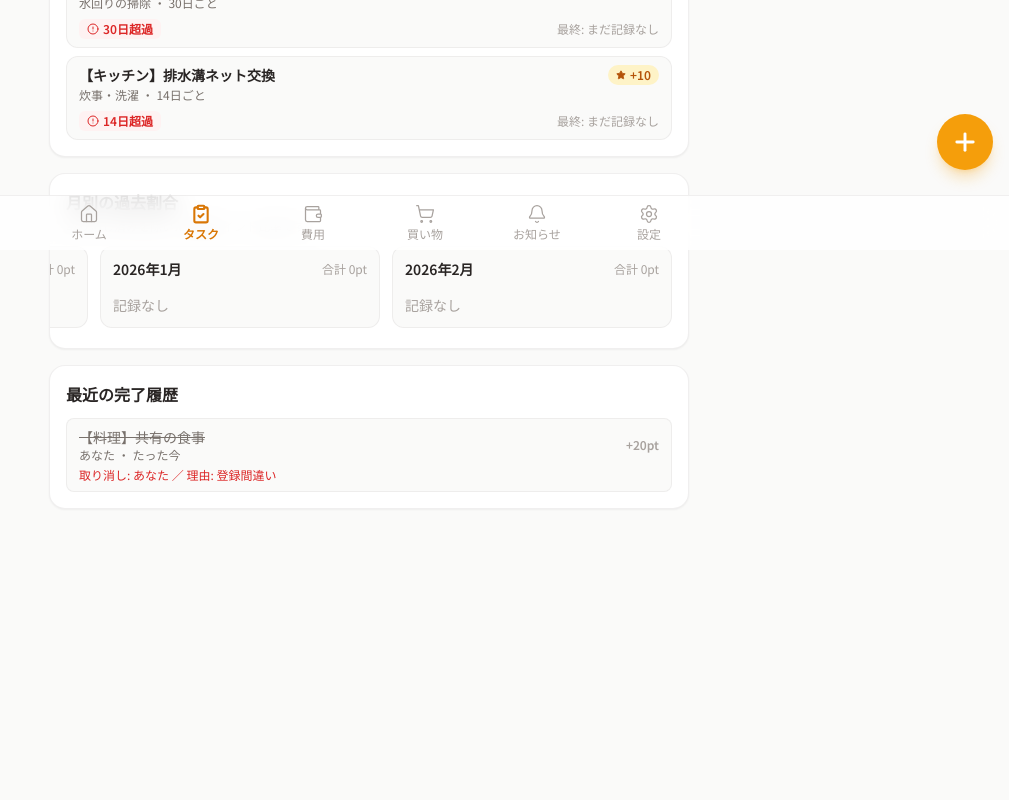
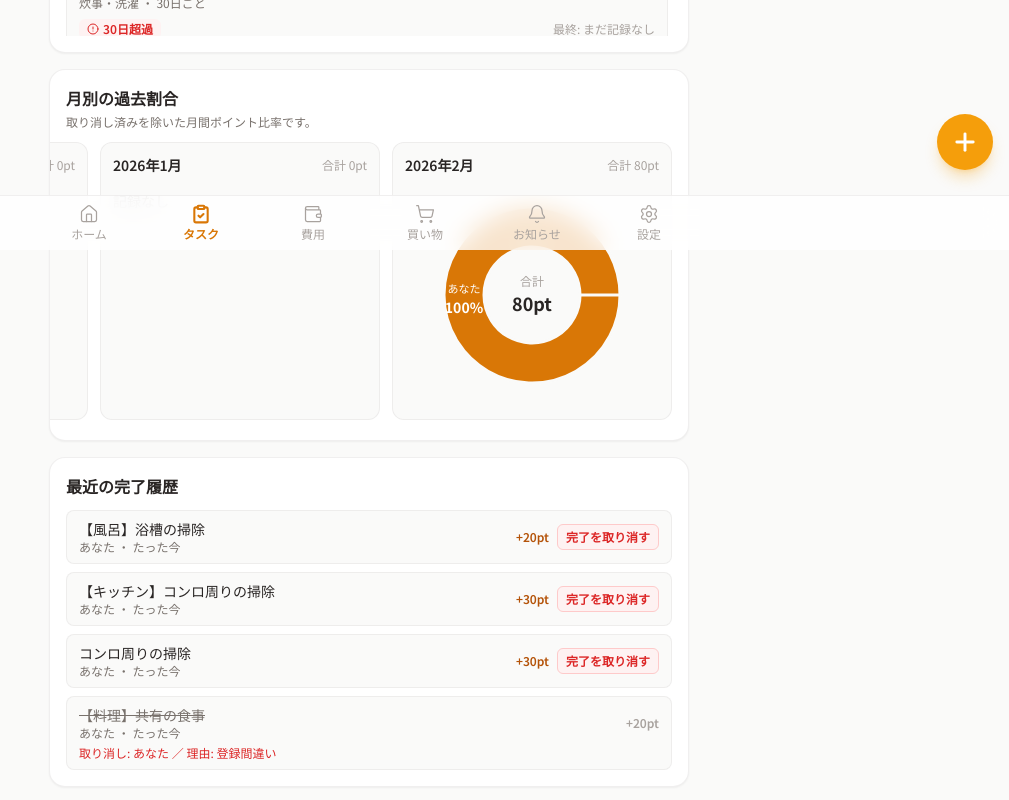
Before and after one commit to fujishio/ShareHouseWork, a Next.js app: page /tasks in a window 1280 px wide. Shown: the part 550-1350 px from the top of the page, without its empty margins (271-1280 px from the left). Before the commit the page ends 1155 px from the top, so only its background shows below. Built offline with nearby package versions, Linux system fonts and the light colour scheme.

Commit message:
タスクの追加など

```diff
--- a/data/task-completions.json
+++ b/data/task-completions.json
@@ -10,5 +10,32 @@
     "canceledAt": "2026-02-25T10:43:25.539Z",
     "canceledBy": "あなた",
     "cancelReason": "登録間違い"
+  },
+  {
+    "id": 2,
+    "taskId": 16,
+    "taskName": "コンロ周りの掃除",
+    "points": 30,
+    "completedBy": "あなた",
+    "completedAt": "2026-02-25T10:48:07.172Z",
+    "source": "app"
+  },
+  {
+    "id": 3,
+    "taskId": 16,
+    "taskName": "【キッチン】コンロ周りの掃除",
+    "points": 30,
+    "completedBy": "あなた",
+    "completedAt": "2026-02-25T11:02:06.193Z",
+    "source": "app"
+  },
+  {
+    "id": 4,
+    "taskId": 8,
+    "taskName": "【風呂】浴槽の掃除",
+    "points": 20,
+    "completedBy": "あなた",
+    "completedAt": "2026-02-25T11:02:15.260Z",
+    "source": "app"
   }
 ]
--- a/src/app/tasks/page.tsx
+++ b/src/app/tasks/page.tsx
@@ -76,7 +76,7 @@ export default async function TasksPage() {
   const validCompletions = completions.filter((record) => !record.canceledAt);
 
   const latestByTask = getLatestCompletionByTask(completions);
-  const priorityTasks = getPrioritizedTasks(latestByTask, now, 6);
+  const priorityTasks = getPrioritizedTasks(latestByTask, now, TASKS.length);
 
   const recentCompletions = [...completions]
     .filter((record) => !Number.isNaN(new Date(record.completedAt).getTime()))
@@ -120,7 +120,7 @@ export default async function TasksPage() {
       <section className="rounded-2xl border border-stone-200/60 bg-white p-4 shadow-sm">
         <h3 className="font-bold text-stone-800">急ぎのタスク</h3>
         <p className="mt-1 text-xs text-stone-500">優先度が高い順に表示しています。</p>
-        <ul className="mt-3 space-y-2">
+        <ul className="mt-3 max-h-[55vh] space-y-2 overflow-y-auto pr-1">
           {priorityTasks.map((task) => (
             <li
               key={task.id}
--- a/src/components/RecentCompletionsSection.tsx
+++ b/src/components/RecentCompletionsSection.tsx
@@ -1,6 +1,6 @@
 "use client";
 
-import { useMemo, useState } from "react";
+import { useEffect, useMemo, useState } from "react";
 import type {
   ApiErrorResponse,
   TaskCompletionCancelResponse,
@@ -30,6 +30,10 @@ export default function RecentCompletionsSection({ initialRecords }: Props) {
   const [draft, setDraft] = useState<CancelDraft>(DEFAULT_DRAFT);
   const [isSubmitting, setIsSubmitting] = useState(false);
   const [errorMessage, setErrorMessage] = useState<string | null>(null);
+
+  useEffect(() => {
+    setRecords(initialRecords);
+  }, [initialRecords]);
 
   const sortedRecords = useMemo(
     () =>
--- a/src/components/TaskCompleteFAB.tsx
+++ b/src/components/TaskCompleteFAB.tsx
@@ -1,6 +1,7 @@
 "use client";
 
 import { useState, useMemo, useRef, useEffect, useCallback } from "react";
+import { useRouter } from "next/navigation";
 import { Check, X, Plus, Star, ChevronLeft } from "lucide-react";
 import { TASKS } from "@/domain/tasks";
 import type {
@@ -10,6 +11,7 @@ import type {
 } from "@/types";
 
 export default function TaskCompleteFAB() {
+  const router = useRouter();
   const [isOpen, setIsOpen] = useState(false);
   const [selectedCategory, setSelectedCategory] = useState<string | null>(null);
   const [completedTaskId, setCompletedTaskId] = useState<number | null>(null);
@@ -67,6 +69,7 @@ export default function TaskCompleteFAB() {
         );
       }
 
+      router.refresh();
       setFeedback({ type: "success", message: "完了報告を保存しました" });
       setTimeout(() => {
         setCompletedTaskId(null);
--- a/src/domain/tasks/task-definitions.ts
+++ b/src/domain/tasks/task-definitions.ts
@@ -20,32 +20,36 @@ export const TASK_DEFINITIONS: Record<
     { name: "【洗面所】洗面台の掃除", points: 10, frequencyDays: 7 },
     { name: "【洗面所】床の掃除", points: 10, frequencyDays: 7 },
     { name: "【トイレ】掃除", points: 30, frequencyDays: 7 },
-    {
-      name: "【トイレ】トイレットペーパー補充",
+    { name: "【トイレ】トイレットペーパー補充",
       points: 10,
-      frequencyDays: 7,
-    },
+      frequencyDays: 7 },
     { name: "【風呂】シャンプー類の補充", points: 10, frequencyDays: 30 },
   ],
   "共用部の掃除": [
-    { name: "コンロ周りの掃除", points: 30, frequencyDays: 7 },
-    { name: "リビングの掃除機がけ", points: 30, frequencyDays: 3 },
-    { name: "廊下・階段の掃除機がけ", points: 30, frequencyDays: 7 },
-    { name: "テーブル・棚の拭き掃除", points: 10, frequencyDays: 7 },
-    { name: "玄関外の掃き掃除", points: 30, frequencyDays: 7 },
+    { name: "【キッチン】コンロ周りの掃除", points: 30, frequencyDays: 7 },
+    { name: "【キッチン】コンロ五徳・油受けの洗浄", points: 30, frequencyDays: 14 },
+    { name: "【キッチン】電子レンジの掃除", points: 20, frequencyDays: 14 },
+    { name: "【キッチン】グリル掃除", points: 30, frequencyDays: 14 },
+    { name: "【リビング】掃除機がけ", points: 30, frequencyDays: 3 },
+    { name: "【リビング】ソファの水拭き", points: 20, frequencyDays: 30 },
+    { name: "【リビング】テーブルの水拭き", points: 10, frequencyDays: 7 },
+    { name: "【廊下・階段】掃除機がけ", points: 30, frequencyDays: 7 },
+    { name: "【玄関外】掃除", points: 20, frequencyDays: 7 },
+    { name: "【ベランダ】掃除", points: 20, frequencyDays: 30 },
   ],
   "ゴミ捨て": [
-    { name: "ゴミ出し（可燃）", points: 20, frequencyDays: 7 },
-    { name: "ゴミ出し（資源・不燃）", points: 20, frequencyDays: 14 },
+    { name: "【ゴミ出し】可燃", points: 20, frequencyDays: 7 },
+    { name: "【ゴミ出し】資源・不燃", points: 20, frequencyDays: 14 },
   ],
   "買い出し": [
-    { name: "スーパーでの買い出し", points: 30, frequencyDays: 7 },
-    { name: "ドラッグストアでの買い出し", points: 30, frequencyDays: 14 },
+    { name: "【買い出し】スーパー", points: 30, frequencyDays: 7 },
+    { name: "【買い出し】ドラッグストア", points: 30, frequencyDays: 14 },
   ],
   "季節・不定期": [
     { name: "換気扇の掃除", points: 50, frequencyDays: 180 },
     { name: "エアコンフィルター掃除", points: 30, frequencyDays: 90 },
     { name: "排水口の大掃除", points: 30, frequencyDays: 90 },
+    { name: "窓ガラス・網戸の掃除", points: 30, frequencyDays: 90 },
   ],
 };
 
```
Also changed, not shown: data/audit-logs.json (+36 -0 lines).
